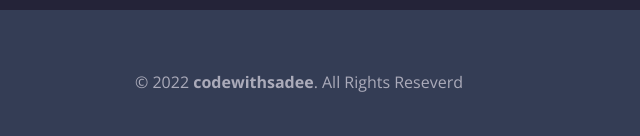
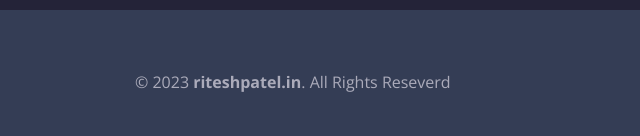
Before and after one commit to riteshpatel1884/portfolio_website, a plain HTML site: page index.html in a window 1280 px wide. Shown: the part 5926-6062 px from the top of the page, 0-640 px from the left. Drawn offline with nearby package versions, Linux system fonts and the light colour scheme.

Commit message:
Update index.html

```diff
--- a/index.html
+++ b/index.html
@@ -581,7 +581,7 @@
     <div class="container">
 
       <p class="copyright">
-        &copy; 2022 <a href="#" class="copyright-link">codewithsadee</a>. All Rights Reseverd
+        &copy; 2023 <a href="#" class="copyright-link">riteshpatel.in</a>. All Rights Reseverd
       </p>
 
       <ul class="footer-list">
```
